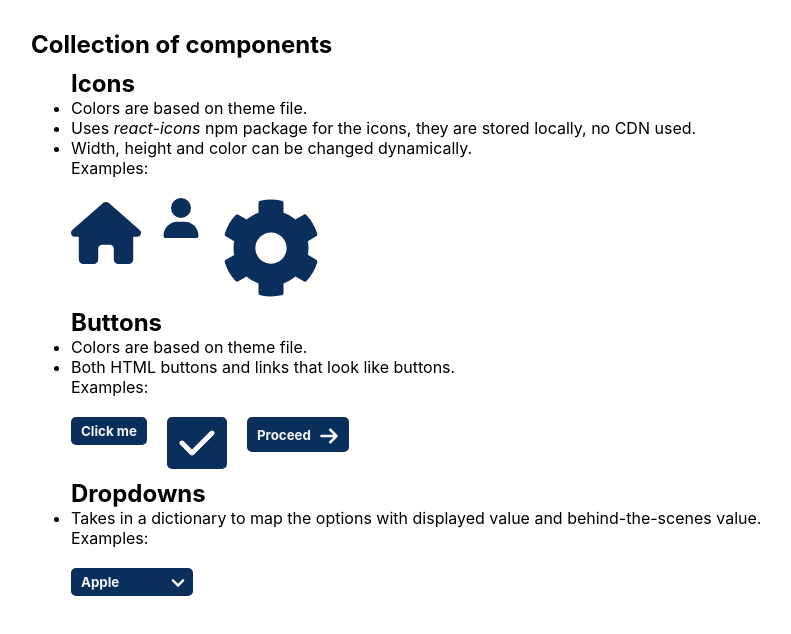
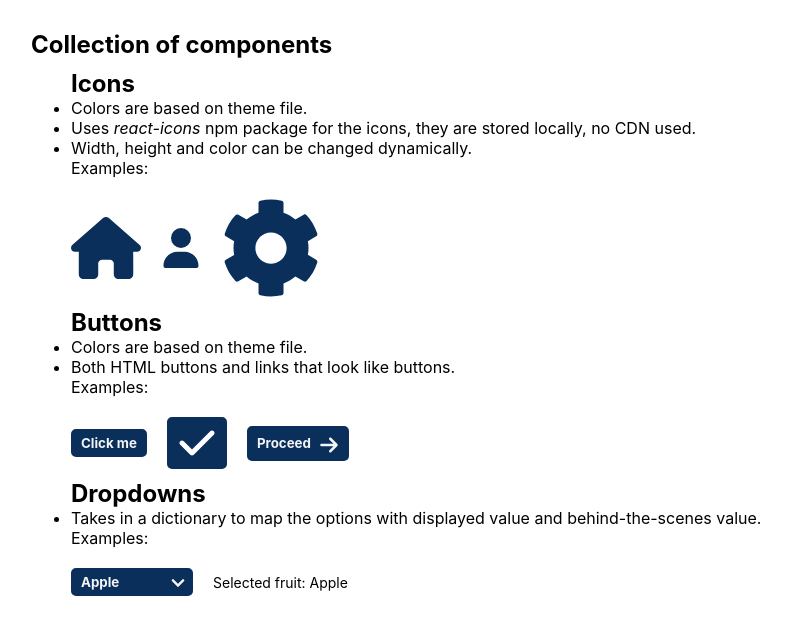
Before and after one commit to Mikael-Kolehmainen/component-libraries, a React (Vite) app in the folder react/: page / in a window 1280 px wide. Shown: the top 634 px of the page, without its empty margins (97-888 px from the left). Built offline with nearby package versions, Linux system fonts and the light colour scheme.

Commit message:
Added onchange event to dropdown example

```diff
--- a/react/src/components/drodpown/dropdown.component.tsx
+++ b/react/src/components/drodpown/dropdown.component.tsx
@@ -1,3 +1,4 @@
+import { ChangeEvent } from "react";
 import { FaChevronDown } from "react-icons/fa";
 import Dictionary from "../../types/Dictionary";
 import Icon from "../icon/icon.component";
@@ -5,12 +6,14 @@ import { StyledSelect, StyledOption, DropdownContainer, DropdownIconContainer }
 
 interface DropdownProps {
   options: Dictionary<string, string>
+  selectedOptionKey: string
+  onChange: (event: ChangeEvent<HTMLSelectElement>) => void
 }
 
-const Dropdown = ({ options }: DropdownProps) => {
+const Dropdown = ({ options, selectedOptionKey, onChange }: DropdownProps) => {
   return (
     <DropdownContainer>
-      <StyledSelect>
+      <StyledSelect onChange={(event) => onChange(event)} value={selectedOptionKey}>
         {Object.keys(options).map((optionKey, i) => {
           return (
             <StyledOption key={i} value={optionKey}>
--- a/react/src/routes/home/home.component.tsx
+++ b/react/src/routes/home/home.component.tsx
@@ -1,3 +1,4 @@
+import { useState } from "react";
 import { FaCog } from "react-icons/fa";
 import { FaArrowRight, FaCheck, FaHouse, FaUser } from "react-icons/fa6";
 import Icon from "../../components/icon/icon.component";
@@ -13,6 +14,7 @@ const Home = () => {
     banana: "Banana",
     watermelon: "Watermelon"
   } as Dictionary<string, string>;
+  const [selectedFruit, setSelectedFruit] = useState<keyof typeof fruits>(Object.keys(fruits)[0]);
 
   return (
     <section>
@@ -57,7 +59,10 @@ const Home = () => {
         <Container>
           <Dropdown
             options={fruits}
+            selectedOptionKey={selectedFruit}
+            onChange={(event) => setSelectedFruit(event.target.value)}
           />
+          <p>Selected fruit: {fruits[selectedFruit]}</p>
         </Container>
       </article>
     </section>
--- a/react/src/routes/home/home.styles.tsx
+++ b/react/src/routes/home/home.styles.tsx
@@ -3,6 +3,12 @@ import { styled } from "styled-components";
 export const Container = styled.div`
   display: flex;
   flex-direction: row;
+  align-items: center;
   gap: 20px;
   margin-top: 20px;
+
+  p {
+    margin: 0;
+    font-size: 14px;
+  }
 `;
```
